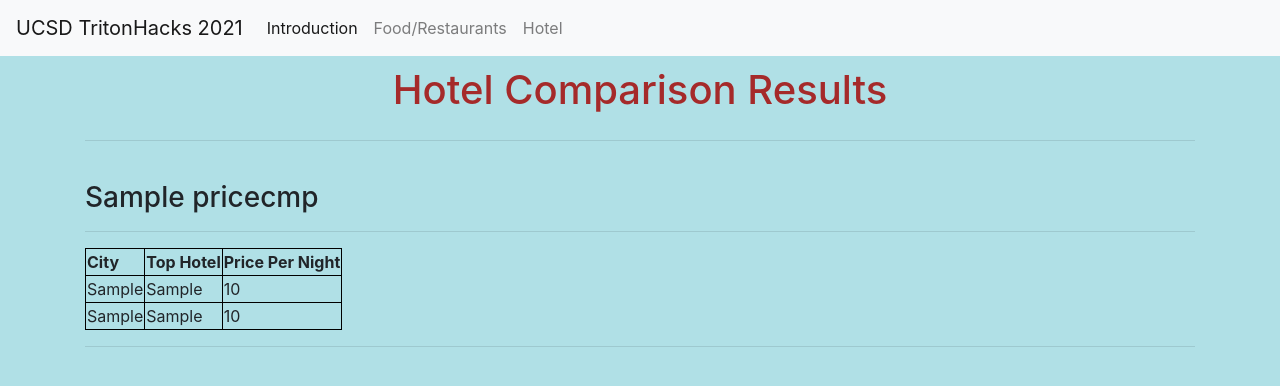
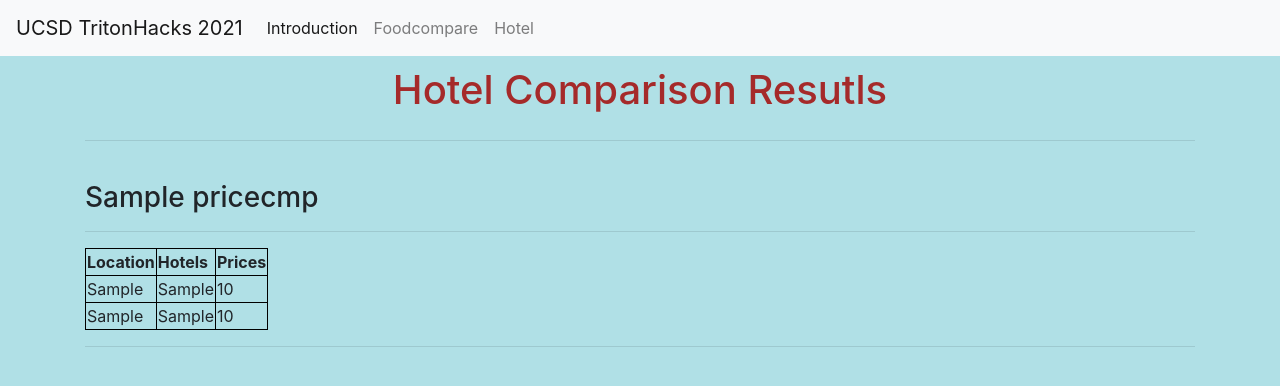
Before and after one commit to sarahhdong/UCSD-TritonHacks-2021, a Flask app: template templates/hotelResult.html in a window 1280 px wide. Shown: the top 386 px of the page. Run offline with Flask 2, Linux system fonts and the light colour scheme; the template is opened without the code that fills it: most values are stand-ins (such as "Sample title", 1, 10 or a date in 2020); some libraries are stand-ins or nearby versions.

Commit message:
Revert "Merge branch 'main' of https://github.com/sarahhdong/UCSD-TritonHacks-2021 into main"
This reverts commit c6696144659c48108e610bec02afd4d9917f1559, reversing
changes made to 41d1e3e2bd9acc54f4f59a9610401c00cdf83e4b.

```diff
--- a/newapplication.py
+++ b/newapplication.py
@@ -128,17 +128,13 @@ def weather():
                 (temp1, symbol1) = getweather(city1)
                 (temp2, symbol2) = getweather(city2)
 
-                Deg1 = temp1[0]
-                Deg2 = temp2[0]
                 warmer = city2 if temp2 > temp1 else city1
                 givedeg = "{} is currently {}, while {} is {}"
-                print(givedeg.format(city1,Deg1,city2,Deg2))
-                return render_template('***compare.html')
+                print(givedeg.format(city1,temp1,city2,temp2))
+                return (warmer + "is warmer")
 
             except Exception as e:
                 flash('Bad input, please re-enter')
-        return render_template('***compare.html')
-
 
 @app.route('/hotelresult/<city1>/<city2>/<firstHot1>/<firstHot2>/<firstHot1_price>/<firstHot2_price>/ <pricecmp1>')
 def hotelresult(city1, city2, firstHot1, firstHot2, firstHot1_price, firstHot2_price, pricecmp1):
--- a/scraper.py
+++ b/scraper.py
@@ -96,7 +96,7 @@ def getHotel(city):
     prices[i] = prices[i].string
 
   # Get all images, store only source attributes
-  #images = scraper.find_all(class_="sr__card_photo")[:10]
-  #image_sources = [img["src"] for img in images]
+  images = scraper.find_all(class_="sr__card_photo")[:10]
+  image_sources = [img["src"] for img in images]
 
   return hotels,prices
--- a/templates/foodcompare.html
+++ b/templates/foodcompare.html
@@ -1,7 +1,7 @@
 {% extends 'layout.html' %}
 
 {% block content %}
-<h1>{% block title %} Compare Food from Two Cities! {% endblock %}</h1>
+<h1>{% block title %} Let's make the comparison {% endblock %}</h1>
 
 <form method="post">
     <div class="form-group">
--- a/templates/hotelResult.html
+++ b/templates/hotelResult.html
@@ -1,7 +1,7 @@
 {% extends 'layout.html' %}
 
 {% block content %}
-<h1>{% block title %} Hotel Comparison Results {% endblock %}</h1>
+<h1>{% block title %} Hotel Comparison Resutls {% endblock %}</h1>
 
 <hr>
 <br>
@@ -12,9 +12,9 @@
 
 <table>
   <tr>
-    <th> City </th>
-    <th> Top Hotel </th>
-    <th> Price Per Night </th>
+    <th>Location</th>
+    <th>Hotels</th>
+    <th>Prices</th>
   </tr>
   <tr>
     <td>{{city1}}</td>
--- a/templates/layout.html
+++ b/templates/layout.html
@@ -44,7 +44,7 @@ table, th, td {
                 <a class="nav-link" href="{{url_for('introduction')}}">Introduction</a>
             </li>
 	          <li class="nav-item">
-              <a class="nav-link" href="{{url_for('foodcompare')}}">Food/Restaurants</a>
+              <a class="nav-link" href="{{url_for('foodcompare')}}">Foodcompare</a>
             </li>
             <!-- following Sarah's format to add compare item -->
             <li class="nav-item">
```
